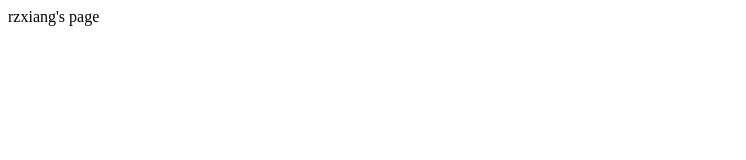
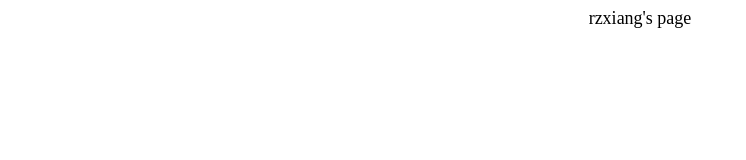
Before and after one commit to rzxiang/rzxiang.github.io, a plain HTML site: page index.html in a window 1280 px wide. Shown: the whole page, without its empty margins (0-746 px from the left). Drawn offline with Linux system fonts and the light colour scheme.

Commit message:
'change'

```diff
--- a/index.html
+++ b/index.html
@@ -4,7 +4,10 @@
 	<title>rzxiang</title>
 </head>
 <body>
-    <p2 style="text-align:center;margin-top:30px;">rzxiang's page</p2>
+    <div style="text-align:center;">
+            <p2 style="margin-top:30px;font-size:18px;">rzxiang's page</p2>
+
+    </div>
 
 </body>
 </html>
```
